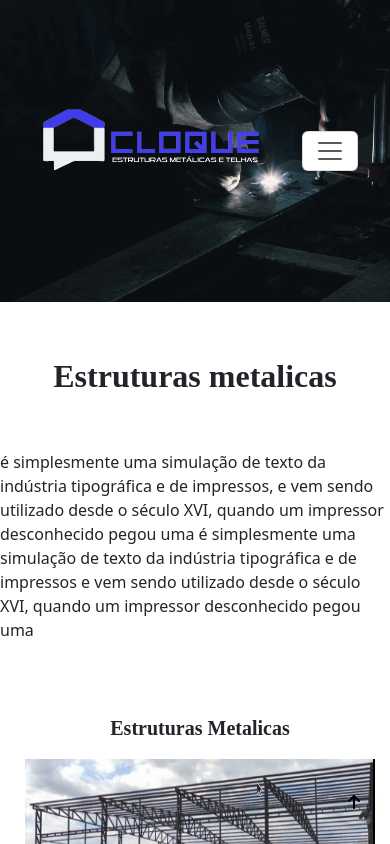
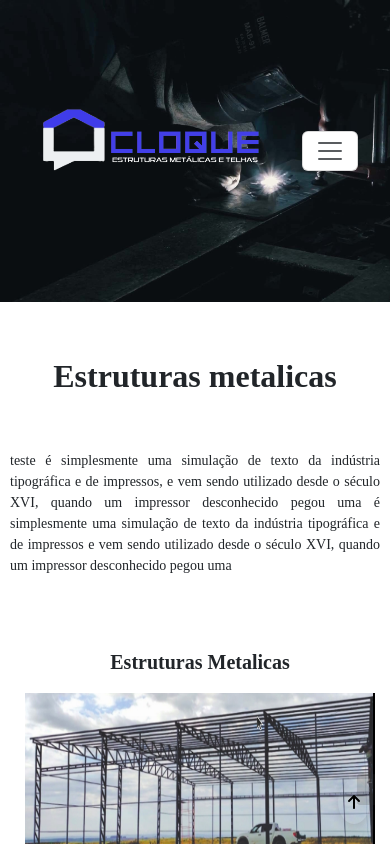
Before and after one commit to fabiovasques87/serralheriaCloque, a React (Create React App) app: page / in a window 390 px wide. Shown: the top 844 px of the page. Built offline with nearby package versions, Linux system fonts and the light colour scheme; a web font is replaced by a local one.

Commit message:
ajustado responsividade do texto de descrição dos itens

```diff
--- a/src/components/partials/section/index.js
+++ b/src/components/partials/section/index.js
@@ -31,7 +31,7 @@ export const Section = () => {
                     <p>Estruturas metalicas</p>
                 </div>
                     <div className="sub-title">
-                        é simplesmente uma simulação de texto da indústria tipográfica e de impressos,
+                           teste é simplesmente uma simulação de texto da indústria tipográfica e de impressos,
                             e vem sendo utilizado desde o século XVI, quando um impressor desconhecido pegou uma
                             é simplesmente uma simulação de texto da indústria tipográfica e de impressos
                             e vem sendo utilizado desde o século XVI, quando um impressor desconhecido pegou uma
@@ -114,10 +114,12 @@ export const Section = () => {
 
 
                     <div className="sub-title">
+
                          é simplesmente uma simulação de texto da indústria tipográfica e de impressos,
                         e vem sendo utilizado desde o século XVI, quando um impressor desconhecido pegou uma
                         é simplesmente uma simulação de texto da indústria tipográfica e de impressos
                         e vem sendo utilizado desde o século XVI, quando um impressor desconhecido pegou uma
+
                     </div>
 
 
--- a/src/components/partials/section/styled.js
+++ b/src/components/partials/section/styled.js
@@ -21,14 +21,17 @@ export const HeaderArea = styled.div `
             text-align: center;
         }
 
-        .sub-title{
-            font-size:16px;
-            text-align: center;
-            margin-bottom:50px;
-            font-family: SQUARED, serif;
 
-        }
 
+
+    }
+    .sub-title{
+        font-size:16px;
+        text-align: justify;
+        margin-bottom:50px;
+        font-family: SQUARED, serif;
+        margin-left:10px;
+        margin-right:10px;
 
     }
 
@@ -73,7 +76,6 @@ export const HeaderArea = styled.div `
         padding: 20px;
         text-align: center;
         height: 500px;
-        background-color: ;
         border: 1px solid #fff;
 
         .btn{
@@ -102,7 +104,7 @@ export const HeaderArea = styled.div `
 
         .estrutura--metalica--img {
             position: relative;
-
+        }
 
             img{
                 width:490px;
@@ -139,10 +141,7 @@ export const HeaderArea = styled.div `
 
         @media (max-width: 700px){
 
-           .sub-title {
-                font-size:12px;
-                background-color: red;
-            }
+
 
             .estrutura--metalica--img img{
                 width: 350px;
@@ -153,12 +152,14 @@ export const HeaderArea = styled.div `
                 width:100%;
             }
 
+            .sub-title {
+
+                font-size:14px;
+                margin-left: 10px;
+                margin-right:10px;
+            }
 
 
-
-            .estrutura--metalica--img  .efeito{
-                width: 100%;
-            }
 
       }
 
```
Lines whose indentation alone changed are shown as unchanged.
